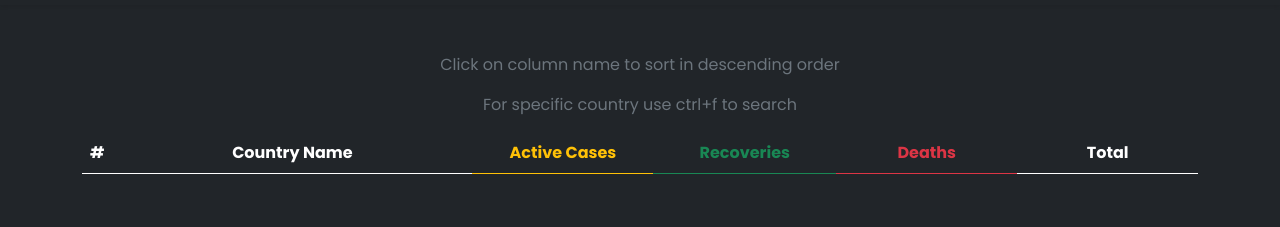
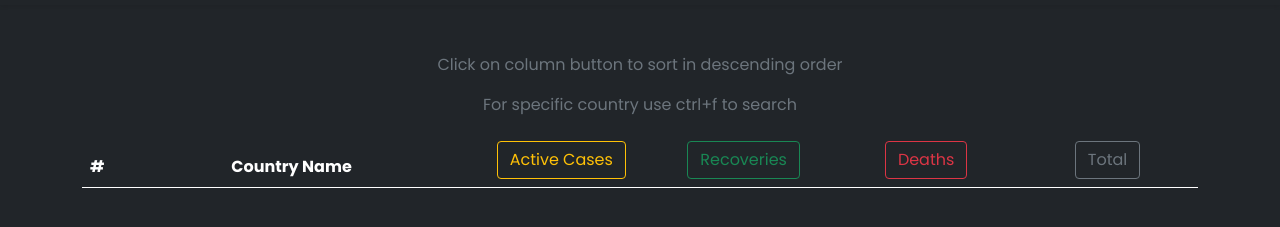
Before and after one commit to saishankar25/covid-19-TrackingApp, a plain HTML site: page index.html in a window 1280 px wide. Shown: the part 51-278 px from the top of the page. Drawn offline with nearby package versions, Linux system fonts and the light colour scheme; no server answers.

Commit message:
removed bugs

```diff
--- a/index.html
+++ b/index.html
@@ -16,13 +16,16 @@
     <link href="https://cdn.jsdelivr.net/npm/bootstrap@5.0.2/dist/css/bootstrap.min.css" rel="stylesheet"
         integrity="sha384-EVSTQN3/azprG1Anm3QDgpJLIm9Nao0Yz1ztcQTwFspd3yD65VohhpuuCOmLASjC" crossorigin="anonymous">
 
-    <script src="https://www.kryogenix.org/code/browser/sorttable/sorttable.js"></script>
 
-    <link href="https://fonts.googleapis.com/css?family=Poppins:100,100italic,200,200italic,300,300italic,regular,italic,500,500italic,600,600italic,700,700italic,800,800italic,900,900italic" rel="stylesheet" />
+
+    <link
+        href="https://fonts.googleapis.com/css?family=Poppins:100,100italic,200,200italic,300,300italic,regular,italic,500,500italic,600,600italic,700,700italic,800,800italic,900,900italic"
+        rel="stylesheet" />
     <style>
-        *{
+        * {
             font-family: 'Poppins', sans-serif;
         }
+
         .bd-placeholder-img {
             font-size: 1.125rem;
             text-anchor: middle;
@@ -50,7 +53,8 @@
                     <div class="col-sm-8 col-md-7 py-4">
                         <h4 class="text-white">About</h4>
                         <p class="text-muted">This is a simple covid 19 tracking web app</p>
-                        <p class="text-muted">Api used : <a href="https://disease.sh/docs/#/">https://disease.sh/docs/#/</a></p>
+                        <p class="text-muted">Api used : <a
+                                href="https://disease.sh/docs/#/">https://disease.sh/docs/#/</a></p>
 
                     </div>
 
@@ -78,18 +82,24 @@
 
         <div class="album py-5">
             <div class="container">
+                <div class="container">
+                    <p class="text-secondary text-center">Click on column button to sort in descending order</p>
+                    <p class="text-secondary text-center">For specific country use ctrl+f to search</p>
+                </div>
                 <div class="table-responsive">
-                    <p class="text-secondary text-center">Click on column name to sort in descending order</p>
-                    <p class="text-secondary text-center">For specific country use ctrl+f to search</p>
-                <table class="table text-center table-lg table-responsive text-white">
+                    <table class="table text-center table-lg text-white">
                         <thead class="p-1">
                             <tr>
-                            <th scope="col" >#</th>
+                                <th scope="col">#</th>
                                 <th scope="col" class="col-4">Country Name</th>
-                            <th scope="col" class="col-2 text-warning" onclick="sort(1)">Active Cases</th>
-                            <th scope="col" class="col-2 text-success" onclick="sort(2)">Recoveries</th>
-                            <th scope="col" class="col-2 text-danger" onclick="sort(3)">Deaths</th>
-                            <th scope="col" class="col-2" onclick="sort(4)">Total</th>
+                                <th scope="col" class="col-2"> <button class="btn btn-outline-warning"
+                                        onclick="sort(1)">Active Cases</button> </th>
+                                <th scope="col" class="col-2"> <button class="btn btn-outline-success"
+                                        onclick="sort(2)"> Recoveries</button> </th>
+                                <th scope="col" class="col-2"> <button class="btn btn-outline-danger"
+                                        onclick="sort(3)">Deaths</button></th>
+                                <th scope="col" class="col-2"> <button class="btn btn-outline-secondary"
+                                        onclick="sort(4)">Total</button></th>
                             </tr>
                         </thead>
                         <tbody id="table">
@@ -98,6 +108,7 @@
                         </tbody>
                     </table>
                 </div>
+
 
 
 
```
Lines whose indentation alone changed are shown as unchanged.
